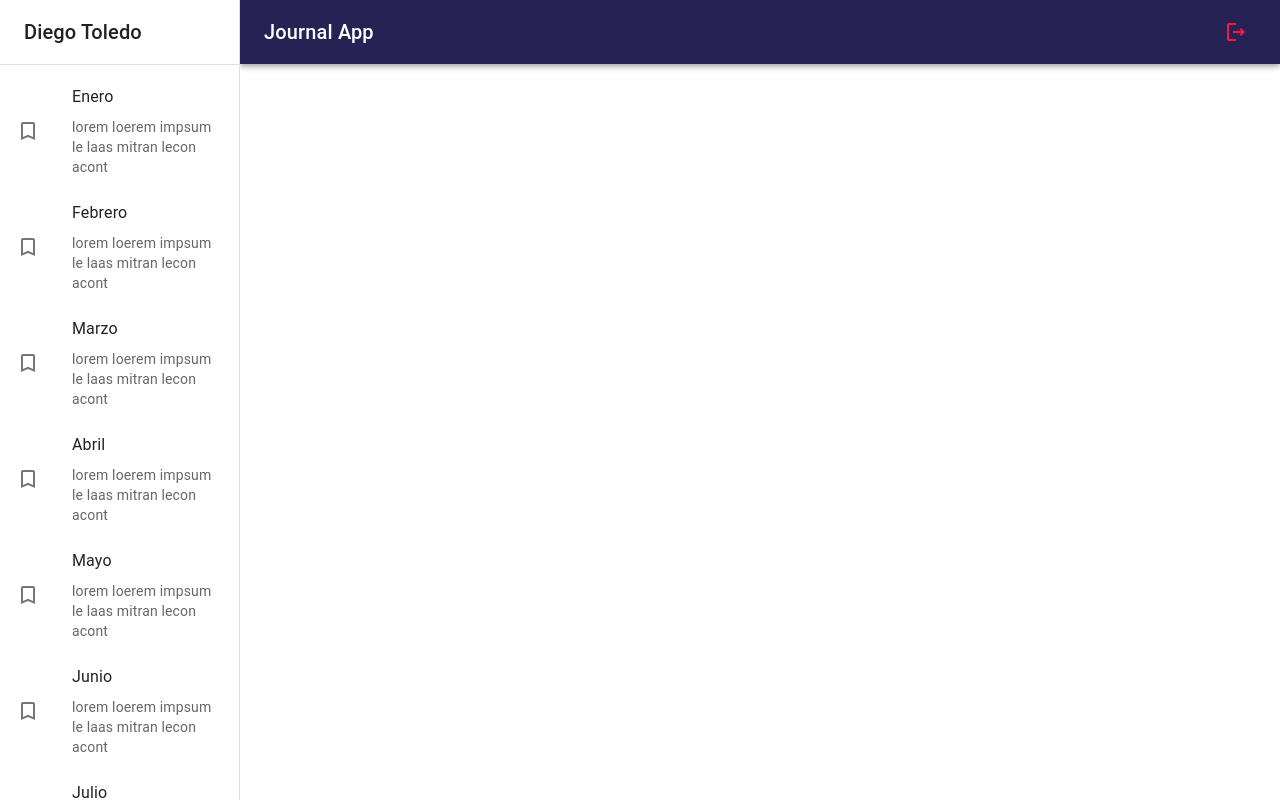
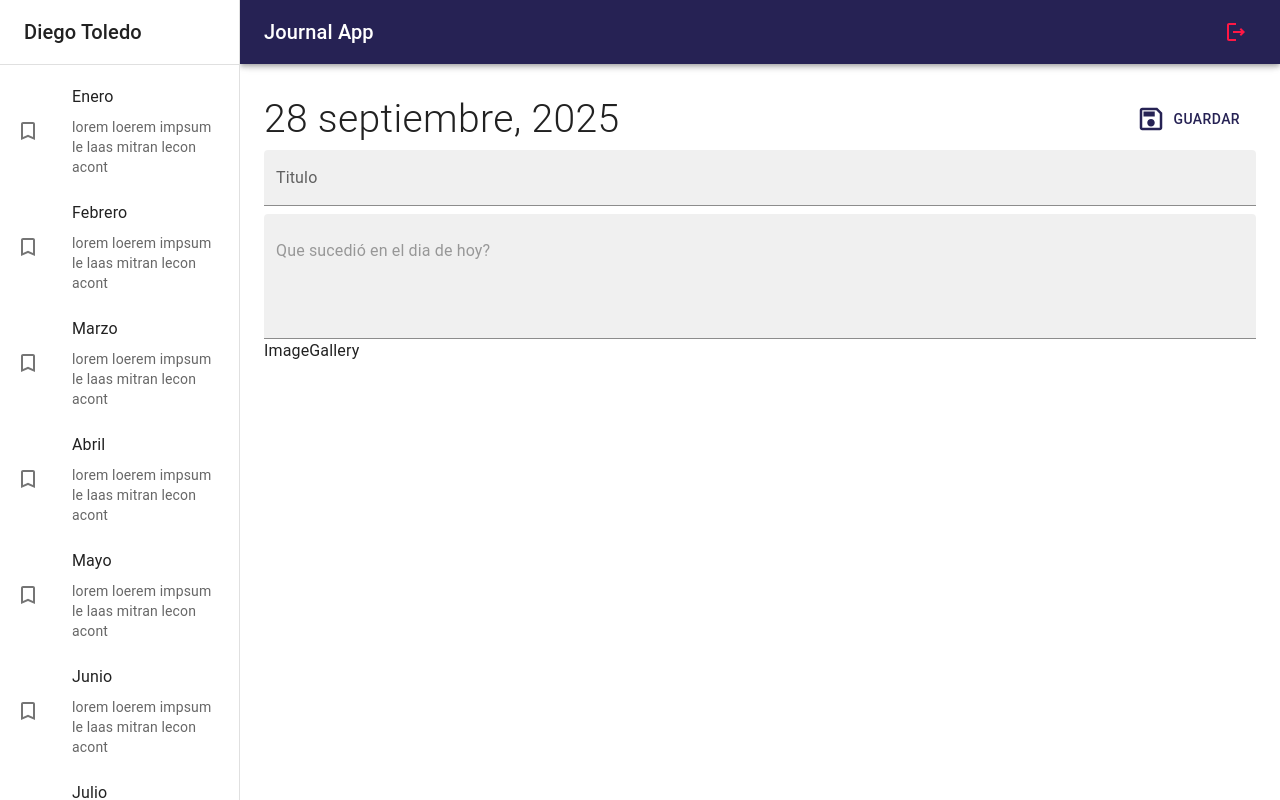
Before and after one commit to diegotoledo13/journalApp, a React (Vite) app: page / in a window 1280 px wide. Built offline with nearby package versions, Linux system fonts and the light colour scheme.

Commit message:
retomando estudios y retocando cosas

```diff
--- /dev/null
+++ b/src/journal/components/ImageGallery.jsx
@@ -0,0 +1,5 @@
+import React from "react";
+
+export const ImageGallery = () => {
+  return <div>ImageGallery</div>;
+};
--- a/src/journal/components/index.js
+++ b/src/journal/components/index.js
@@ -1,2 +1,3 @@
 export * from "./NavBar";
 export * from "./SideBar";
+export * from "./ImageGallery";
--- a/src/journal/layout/JournalLayout.jsx
+++ b/src/journal/layout/JournalLayout.jsx
@@ -1,4 +1,4 @@
-import { Box } from "@mui/material";
+import { Box, Toolbar } from "@mui/material";
 import { NavBar } from "../components/NavBar";
 import { SideBar } from "../components/SideBar";
 
@@ -10,6 +10,7 @@
       <NavBar drawerWidth={drawerWidth} />
       <SideBar drawerWidth={drawerWidth} />
       <Box component="main" sx={{ flexGrow: 1, p: 3 }}>
+        <Toolbar />
         {children}
       </Box>
     </Box>
--- a/src/journal/pages/JournalPage.jsx
+++ b/src/journal/pages/JournalPage.jsx
@@ -1,10 +1,12 @@
-import { Typography } from "@mui/material";
 import { JournalLayout } from "../layout/JournalLayout";
+import { NoteView } from "../views";
+//import NothingSelectedView from "../views/NothingSelectedView";
 
 export const JournalPage = () => {
   return (
     <JournalLayout>
-      <Typography>JournalPage</Typography>
+      {/*<NothingSelectedView />*/}
+      <NoteView />
     </JournalLayout>
   );
 };
--- /dev/null
+++ b/src/journal/views/NoteView.jsx
@@ -0,0 +1,47 @@
+import { SaveOutlined } from "@mui/icons-material";
+import { Button, Grid, TextField, Typography } from "@mui/material";
+import React from "react";
+import { ImageGallery } from "../components";
+
+export const NoteView = () => {
+  return (
+    <Grid
+      container
+      direction="row"
+      justifyContent="space-between"
+      alignItems="center"
+      sx={{ mb: 1 }}
+    >
+      <Grid item>
+        <Typography fontSize={39} fontWeight="light">
+          28 septiembre, 2025
+        </Typography>
+      </Grid>
+      <Grid item>
+        <Button color="primary" sx={{ padding: 2 }}>
+          <SaveOutlined sx={{ fontSize: 30, mr: 1 }} />
+          Guardar
+        </Button>
+      </Grid>
+      <Grid container>
+        <TextField
+          type="text"
+          variant="filled"
+          fullWidth
+          placeholder="Ingrese un titulo"
+          label="Titulo"
+          sx={{ border: "none", mb: 1 }}
+        />
+        <TextField
+          type="text"
+          variant="filled"
+          fullWidth
+          multiline
+          placeholder="Que sucedió en el dia de hoy?"
+          minRows={4}
+        />
+      </Grid>
+      <ImageGallery />
+    </Grid>
+  );
+};
--- /dev/null
+++ b/src/journal/views/NothingSelectedView.jsx
@@ -0,0 +1,31 @@
+import React from "react";
+import { Grid, Typography } from "@mui/material";
+import { StarOutline } from "@mui/icons-material";
+
+const NothingSelectedView = () => {
+  return (
+    <Grid
+      container
+      spacing={0}
+      direction="column"
+      alignItems="center"
+      justifyContent="center"
+      sx={{
+        minHeight: "100vh",
+        backgroundColor: "primary.main",
+        borderRadius: 3,
+      }}
+    >
+      <Grid item xs={12}>
+        <StarOutline sx={{ fontSize: 100, color: "white" }} />
+      </Grid>
+      <Grid item xs={12}>
+        <Typography color="white" variant="h5">
+          Crea una entrada!
+        </Typography>
+      </Grid>
+    </Grid>
+  );
+};
+
+export default NothingSelectedView;
--- /dev/null
+++ b/src/journal/views/index.js
@@ -0,0 +1,2 @@
+export * from "./NothingSelectedView";
+export * from "./NoteView";
```
